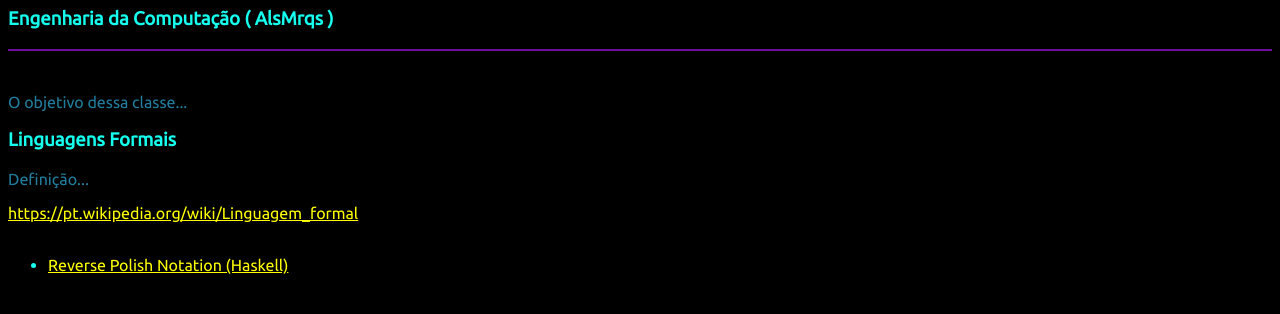
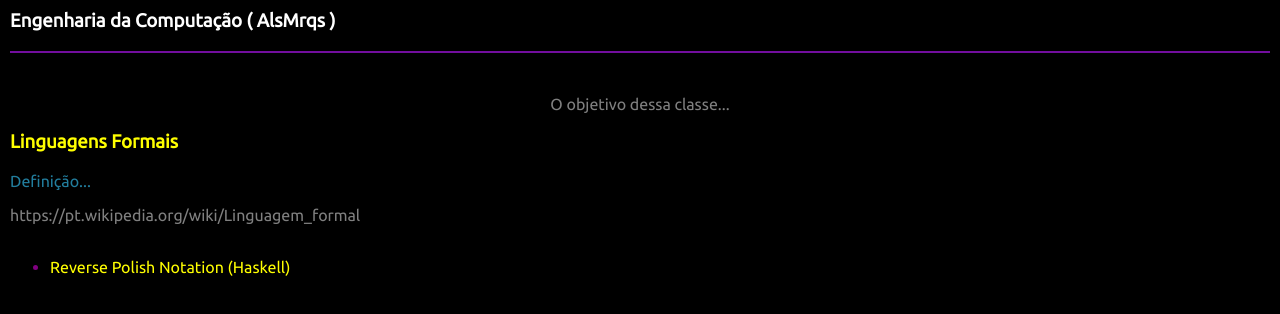
Before and after one commit to AlsMrqs/AlsMrqs.github.io, a plain HTML site: page index.html in a window 1280 px wide. Drawn offline with Linux system fonts and the light colour scheme.

Commit message:
defining colors and classes

```diff
--- a/styles/style.css
+++ b/styles/style.css
@@ -1,27 +1,41 @@
 body {
     background-color: black;
-    color: #15feee;
+    /*color: #14ffed;*/
+    color: white;
     font-family: 'Ubuntu', sans-serif;
+    padding: 2px 2px 2px 2px;
 }
 
-a:link {
+div.objective p {
+    text-align: center;
+    color: gray;
+}
+
+div.interface {
     color: yellow;
 }
 
-a:visited {
-    color: #227e9e;
+li {
+    color: purple;
+}
+
+a {
+    color: yellow;
+    text-decoration: none;
+}
+
+a:hover {
+    color: green;
+}
+
+a.source {
+    color: gray;
 }
 
 hr {
     border: 1px solid #720e9e;
 }
 
-img {
-    border-style: solid;
-    border-color: #227e9e;
-    border-width: 3px;
-}
-
 p {
     color: #227e9e;
 }
```
